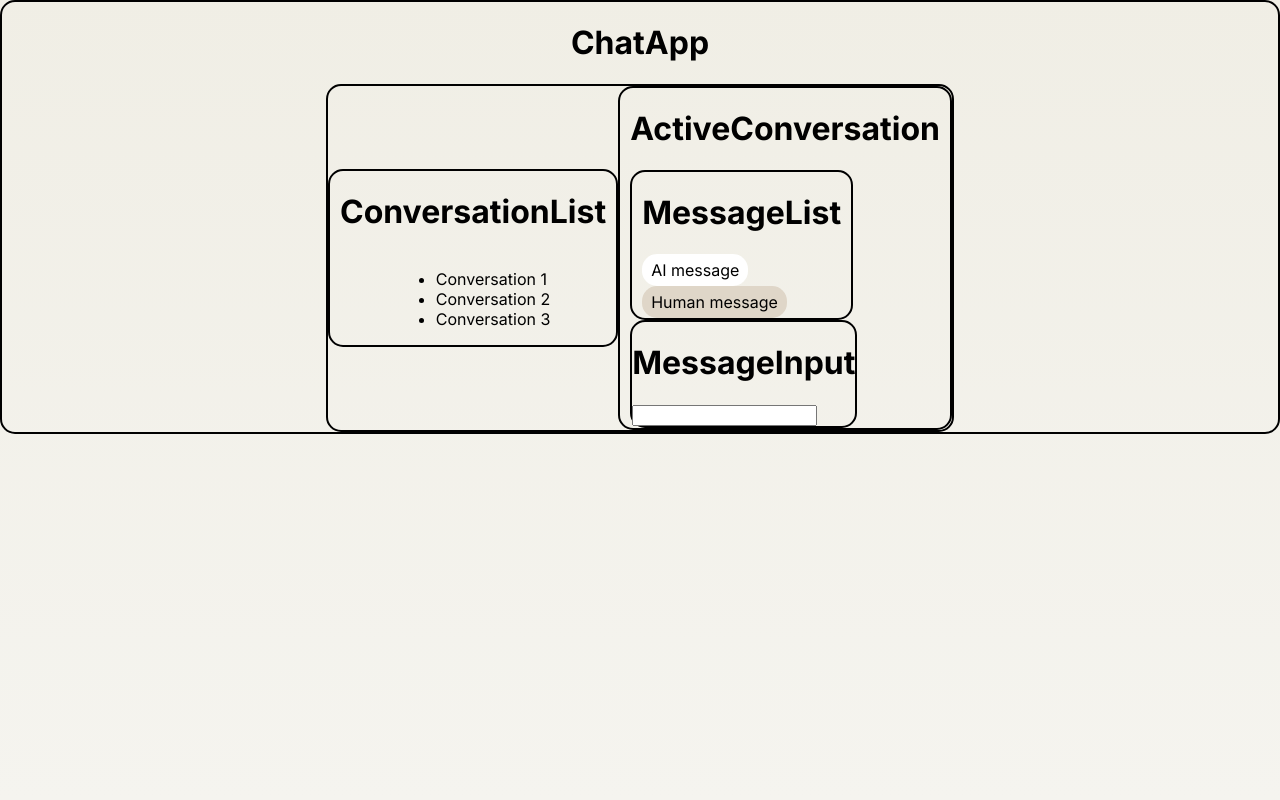
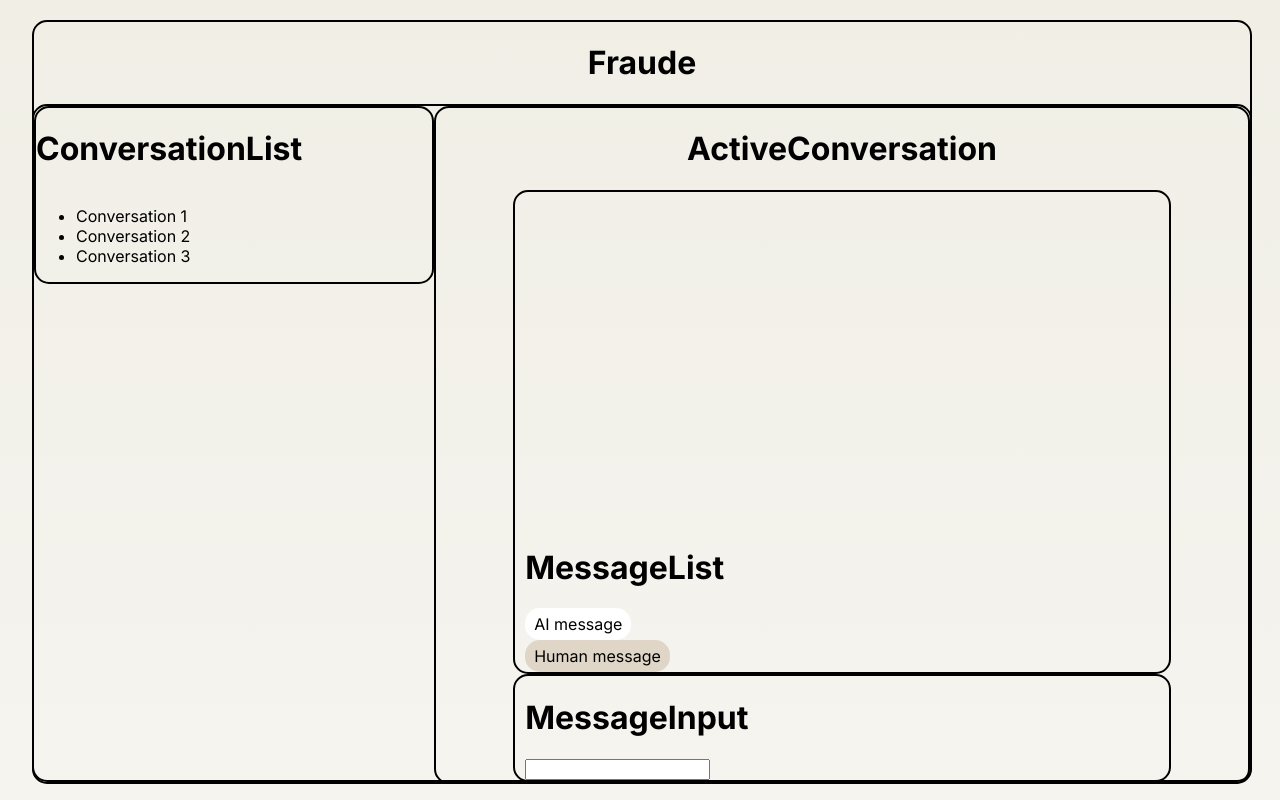
Before and after one commit to jerome3o/fraude.ai, a Next.js app in the folder app/frontend/: page / in a window 1280 px wide. Built offline with nearby package versions, Linux system fonts and the light colour scheme.

Commit message:
Full screen app

```diff
--- a/app/frontend/app/globals.css
+++ b/app/frontend/app/globals.css
@@ -8,11 +8,29 @@
   --border-radius-1: 15px;
 }
 
+html {
+  height: 100%;
+  width: 100%;
+  margin: 0%;
+  padding: 0%;
+}
+
+
 body {
   color: rgb(var(--foreground-rgb));
   background-image: linear-gradient(to bottom, var(--background-grad));
-  height: 100vh;
-  width: 100vw;
+  height: 100%;
+  width: 100%;
+  margin: 0%;
+  padding: 0%;
+  display: flex;
+  justify-content: center;
+  align-items: center;
+}
+
+main {
+  height: 95%;
+  width: 95%;
   margin: 0%;
   padding: 0%;
 }
@@ -26,39 +44,41 @@ body {
   display: flex;
   flex-direction: column;
   align-items: center;
-  justify-content: center;
+  justify-content: start;
+  width: 100%;
+  height: 100%;
 }
 
 .chat-app-inner {
   display: flex;
   flex-direction: row;
-  align-items: center;
-  justify-content: center;
+  align-items: start;
+  justify-content: space-around;
+
+  width: 100%;
+  height: 100%;
+}
+
+.conversations-list {
+  display: flex;
+  flex-direction: column;
+  align-items: left;
+
+  width: 50%;
 }
 
 .active-conversation {
   display: flex;
   flex-direction: column;
-  align-items: flex-start;
+  align-items: center;
   justify-content: flex-end;
-  height: 100%;
   padding: 0 10px;
   border-color: black;
   border-width: 2px;
   border-radius: var(--border-radius-1);
-}
 
-.conversations-list {
-  display: flex;
-  flex-direction: column;
-  align-items: center;
-  justify-content: flex-start;
   height: 100%;
-  padding: 0 10px;
-
-  border-color: black;
-  border-width: 2px;
-  border-radius: var(--border-radius-1);
+  width: 100%;
 }
 
 .message-list {
@@ -66,17 +86,15 @@ body {
   flex-direction: column;
   align-items: flex-start;
   justify-content: flex-end;
+  padding: 0 10px;
+
   height: 100%;
-  padding: 0 10px;
-  border-color: black;
-  border-width: 2px;
-  border-radius: var(--border-radius-1);
+  width: 80%;
 }
 
 .message-input {
-  border-color: black;
-  border-width: 2px;
-  border-radius: var(--border-radius-1);
+  padding: 0 10px;
+  width: 80%;
 }
 
 .message {
--- a/app/frontend/components/ChatApp.tsx
+++ b/app/frontend/components/ChatApp.tsx
@@ -7,7 +7,7 @@ import ConversationList from "./ConversationsList"
 const ChatApp = () => {
     return (
         <div className='chat-app debug'>
-            <h1>ChatApp</h1>
+            <h1>Fraude</h1>
             <div className='chat-app-inner debug'>
                 <ConversationList />
                 <ActiveConversation />
```
